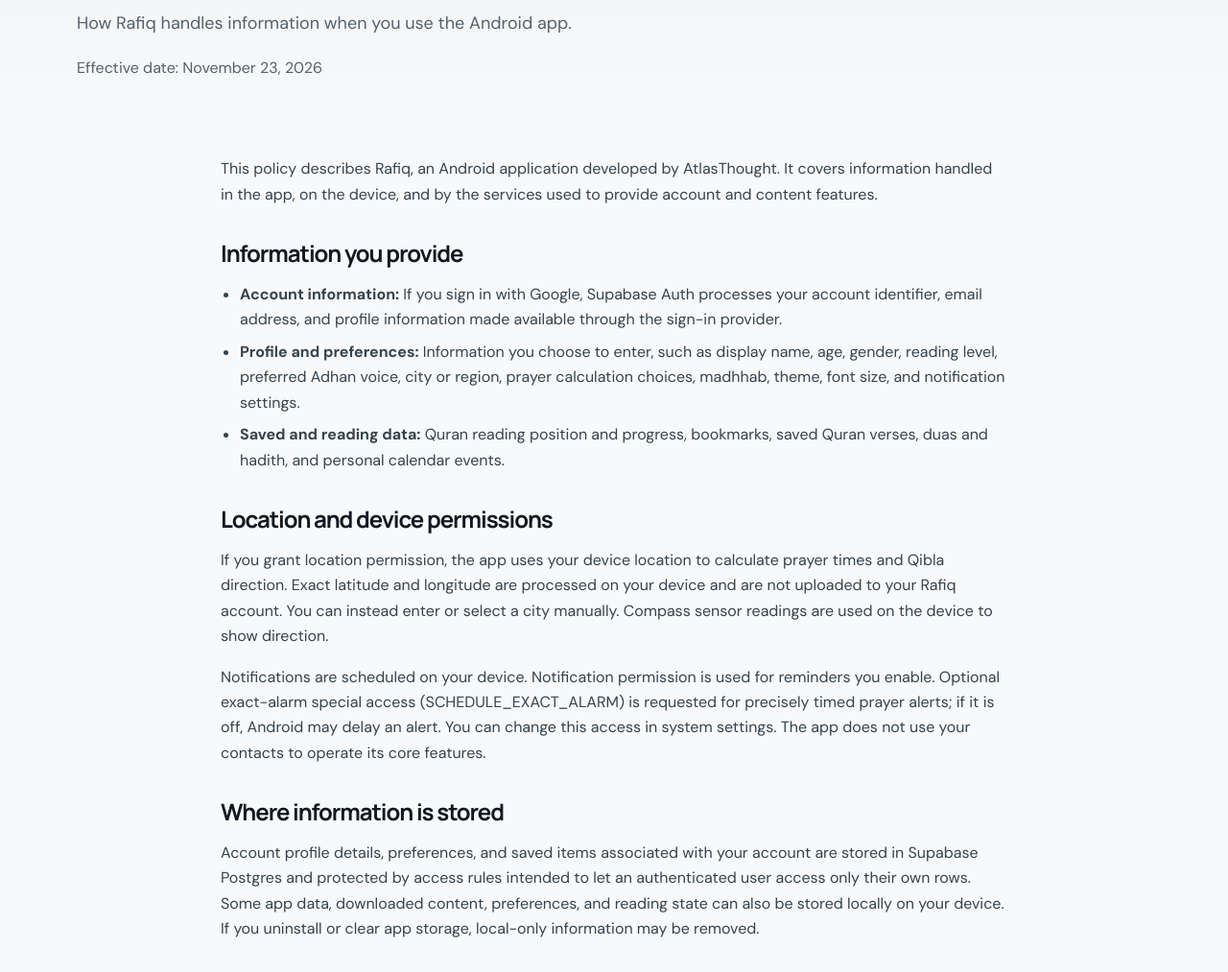
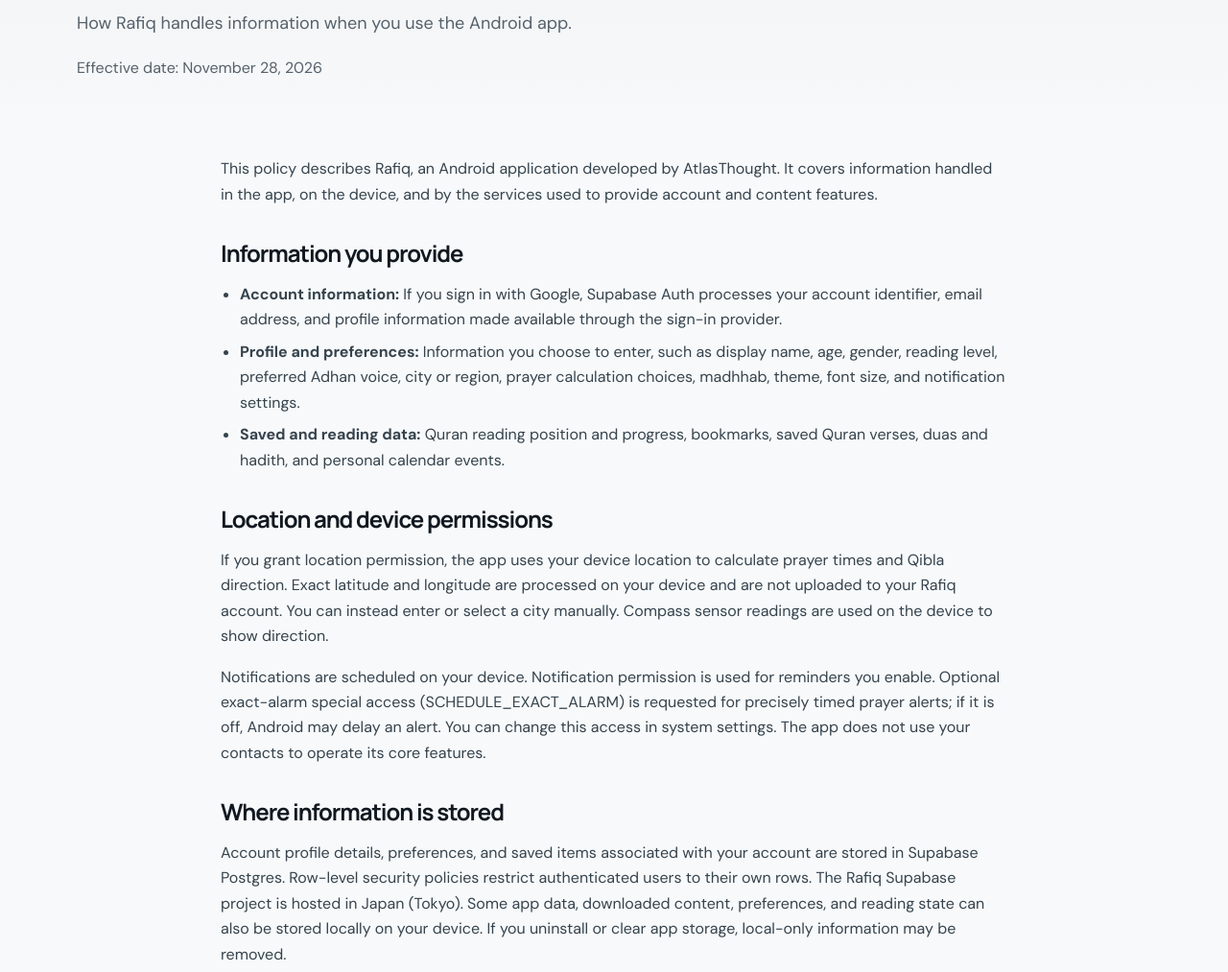
Before and after one commit to Md-Rehanullah/atlasTHOUGHT, a plain HTML site: page rafiq-privacy.html in a window 1280 px wide. Shown: the part 243-1256 px from the top of the page at 96% size. Drawn offline with Linux system fonts and the light colour scheme.

Commit message:
Update Rafiq privacy policy

```diff
--- a/rafiq-privacy.html
+++ b/rafiq-privacy.html
@@ -18,7 +18,7 @@
     <nav class="navlinks"><a href="about.html">About</a><a href="bridge.html">BRIDGE - CONNECT &amp; SHARE</a><a class="rafiq-link" href="rafiq.html">Rafiq - Prayer, Quran &amp; Qibla</a><a href="services.html">Work with us</a><a href="support.html">Support</a></nav>
   </div></header>
   <main>
-    <section class="pagehero"><div class="wrap"><div class="kicker">Rafiq - Prayer, Quran &amp; Qibla</div><h1>Privacy Policy</h1><p class="lead">How Rafiq handles information when you use the Android app.</p><p class="muted">Effective date: November 23, 2026</p></div></section>
+    <section class="pagehero"><div class="wrap"><div class="kicker">Rafiq - Prayer, Quran &amp; Qibla</div><h1>Privacy Policy</h1><p class="lead">How Rafiq handles information when you use the Android app.</p><p class="muted">Effective date: November 28, 2026</p></div></section>
     <article class="wrap content">
       <p>This policy describes Rafiq, an Android application developed by AtlasThought. It covers information handled in the app, on the device, and by the services used to provide account and content features.</p>
       <h2>Information you provide</h2>
@@ -31,7 +31,7 @@
       <p>If you grant location permission, the app uses your device location to calculate prayer times and Qibla direction. Exact latitude and longitude are processed on your device and are not uploaded to your Rafiq account. You can instead enter or select a city manually. Compass sensor readings are used on the device to show direction.</p>
       <p>Notifications are scheduled on your device. Notification permission is used for reminders you enable. Optional exact-alarm special access (SCHEDULE_EXACT_ALARM) is requested for precisely timed prayer alerts; if it is off, Android may delay an alert. You can change this access in system settings. The app does not use your contacts to operate its core features.</p>
       <h2>Where information is stored</h2>
-      <p>Account profile details, preferences, and saved items associated with your account are stored in Supabase Postgres and protected by access rules intended to let an authenticated user access only their own rows. Some app data, downloaded content, preferences, and reading state can also be stored locally on your device. If you uninstall or clear app storage, local-only information may be removed.</p>
+      <p>Account profile details, preferences, and saved items associated with your account are stored in Supabase Postgres. Row-level security policies restrict authenticated users to their own rows. The Rafiq Supabase project is hosted in Japan (Tokyo). Some app data, downloaded content, preferences, and reading state can also be stored locally on your device. If you uninstall or clear app storage, local-only information may be removed.</p>
       <h2>Content providers and credits</h2>
       <p>When online, Rafiq requests Quran text and streams or downloads Surah recitations through <a class="inline" href="https://alquran.cloud/terms-and-conditions">AlQuran.cloud (Islamic Network)</a>. These requests may include standard connection information such as your IP address; Rafiq does not send your profile or account data with Quran-content requests. The Arabic Quran text is credited to AlQuran.cloud, and the English translation is Sahih International. Recitations are used for personal and educational study under the provider terms; rights remain with their reciters and rights holders. The Adhan recording is bundled with Rafiq and works offline: <a class="inline" href="https://commons.wikimedia.org/wiki/File:Beautiful_adhan.ogg">“Beautiful adhan” by Adam-synagda</a>, dedicated under <a class="inline" href="https://creativecommons.org/publicdomain/zero/1.0/">CC0 1.0</a>.</p>
       <p>The English translation used by the app is Sahih International. Quran text and recordings are presented as supplied by their respective providers. Recitations remain subject to the rights and terms of the relevant reciter, publisher, or provider. See <a class="inline" href="https://alquran.cloud/terms-and-conditions" target="_blank" rel="noopener noreferrer">AlQuran.cloud's current terms</a> and its <a class="inline" href="https://alquran.cloud/credits" target="_blank" rel="noopener noreferrer">credits page</a>. The app's Quran and recitation credits are also available in the app's Privacy screen.</p>
@@ -44,7 +44,7 @@
       <h2>Sharing and service providers</h2>
       <p>Supabase provides authentication and cloud database services. Google provides the sign-in option. Quran and recitation providers deliver content when you use those features. These services process information under their own policies. AtlasThought does not sell your personal information.</p>
       <h2>Retention and account deletion</h2>
-      <p>Cloud data is retained while your account is active, unless it is removed earlier or retention is required for a legitimate security or legal reason. You can delete your account in Rafiq from <strong>Profile → Settings → Delete my account</strong>. You may also <a class="inline" href="delete-account.html?app=rafiq">submit an account-deletion request online</a>. The online form records a request for review; it does not delete the account immediately. Deleting your account removes its associated cloud profile, preferences, and saved items. Local data stored on your device may need to be cleared separately by removing the app or clearing its storage.</p>
+      <p>Cloud data is retained while your account is active, unless it is removed earlier or retention is required for a legitimate security or legal reason. You can delete your account in Rafiq from <strong>Profile → Settings → Delete my account</strong>. The app asks you to type the email on the signed-in account and requires a recent sign-in before deletion. You may also <a class="inline" href="delete-account.html?app=rafiq">submit an account-deletion request online</a>. The online form records a request for review; it does not delete the account immediately. Its optional reason is stored with the private request record so support can review and complete the request, and is retained only as needed to process the request and keep necessary security or legal records. Deleting your account removes its associated cloud profile, preferences, saved items, and local personal progress and settings on that device. Downloaded Quran and audio files and the app's reference content remain on the device.</p>
       <h2>Children's privacy</h2>
       <p>Rafiq is for users aged 13 and older. Profile setup and profile editing reject ages below 13. Some regions require a higher age to consent to online data processing; users must also meet any higher minimum age required where they live. If you believe an underage account has been created, contact <a class="inline" href="mailto:rafiqsupport@atlasthought.dev">Rafiq support</a> to request review and deletion.</p>
       <h2>Security</h2>
```
